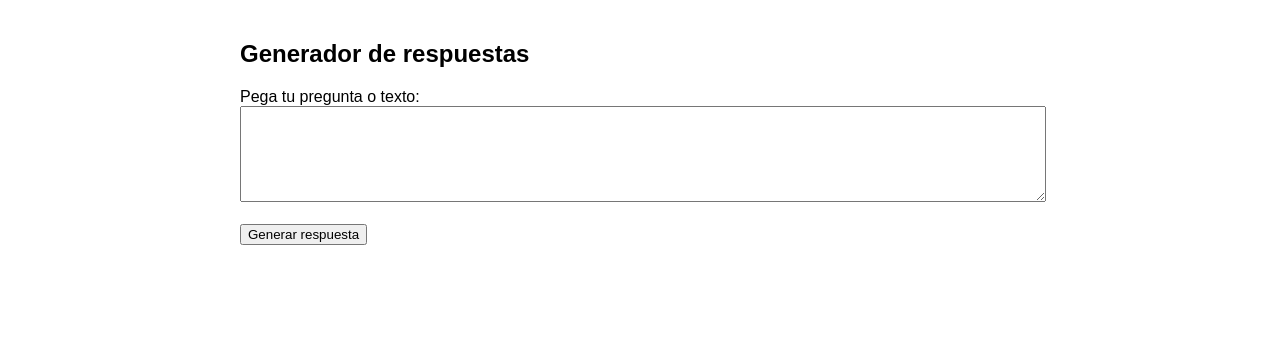
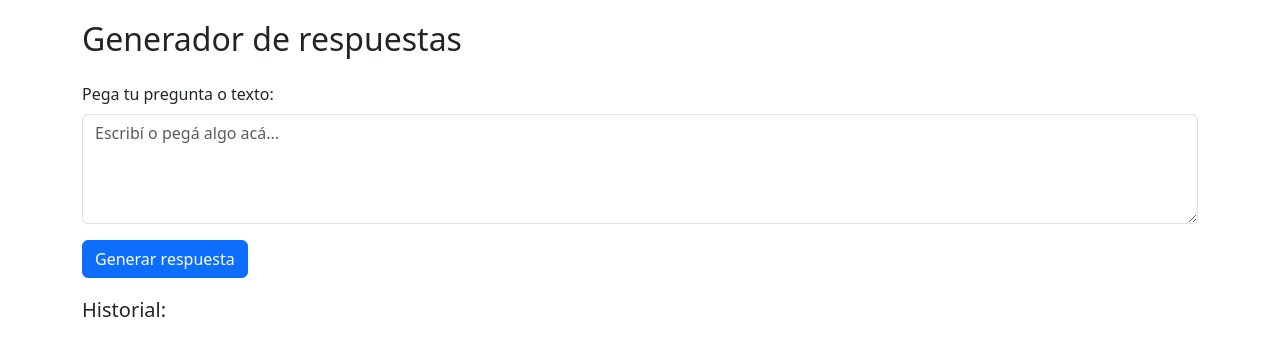
Before and after one commit to JF-dev42/jf-text-generator, a Flask app: page / in a window 1280 px wide. Shown: the top 356 px of the page. Run offline with Flask 3, Linux system fonts and the light colour scheme.

Commit message:
Update index.html
mejoras visuales

```diff
--- a/templates/index.html
+++ b/templates/index.html
@@ -1,24 +1,67 @@
 <!DOCTYPE html>
 <html lang="es">
 <head>
-    <meta charset="UTF-8">
-    <title>JF Text Generator</title>
-    <style>
-        body { font-family: sans-serif; padding: 20px; max-width: 800px; margin: auto; }
-        textarea { width: 100%; }
-    </style>
+  <meta charset="UTF-8">
+  <meta name="viewport" content="width=device-width, initial-scale=1.0">
+  <title>JF Text Generator</title>
+  <link href="https://cdn.jsdelivr.net/npm/bootstrap@5.3.0/dist/css/bootstrap.min.css" rel="stylesheet">
+  <style>
+    body { padding: 20px; }
+    .response-box { white-space: pre-wrap; background: #f8f9fa; padding: 10px; border-radius: 5px; margin-top: 10px; }
+    .history-box { margin-top: 20px; }
+  </style>
 </head>
 <body>
-    <h2>Generador de respuestas</h2>
-    <form method="post">
-        <label for="texto">Pega tu pregunta o texto:</label><br>
-        <textarea id="texto" name="texto" rows="6"></textarea><br><br>
-        <button type="submit">Generar respuesta</button>
-    </form>
-    {% if respuesta %}
-        <hr>
-        <h3>Respuesta generada:</h3>
-        <p>{{ respuesta }}</p>
-    {% endif %}
+  <div class="container">
+    <h2 class="mb-4">Generador de respuestas</h2>
+
+    <label for="userInput" class="form-label">Pega tu pregunta o texto:</label>
+    <textarea class="form-control" id="userInput" rows="4" placeholder="Escribí o pegá algo acá..."></textarea>
+
+    <button class="btn btn-primary mt-3" onclick="generateResponse()">Generar respuesta</button>
+
+    <div id="outputContainer" class="mt-4 d-none">
+      <h5>Respuesta generada:</h5>
+      <div class="response-box" id="outputText"></div>
+      <button class="btn btn-outline-secondary mt-2" onclick="copyToClipboard()">Copiar respuesta</button>
+    </div>
+
+    <div class="history-box">
+      <h5>Historial:</h5>
+      <ul class="list-group" id="historyList"></ul>
+    </div>
+  </div>
+
+  <script>
+    async function generateResponse() {
+      const text = document.getElementById("userInput").value;
+
+      const res = await fetch("/generate", {
+        method: "POST",
+        headers: { "Content-Type": "application/json" },
+        body: JSON.stringify({ text })
+      });
+
+      const data = await res.json();
+      const result = data.result || "Error al generar respuesta.";
+
+      document.getElementById("outputText").textContent = result;
+      document.getElementById("outputContainer").classList.remove("d-none");
+
+      // Guardar en historial
+      const historyList = document.getElementById("historyList");
+      const newItem = document.createElement("li");
+      newItem.className = "list-group-item";
+      newItem.textContent = text;
+      historyList.prepend(newItem);
+    }
+
+    function copyToClipboard() {
+      const text = document.getElementById("outputText").textContent;
+      navigator.clipboard.writeText(text).then(() => {
+        alert("Respuesta copiada!");
+      });
+    }
+  </script>
 </body>
 </html>
```
